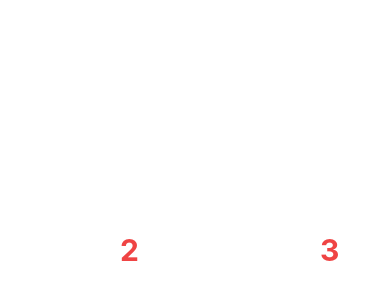
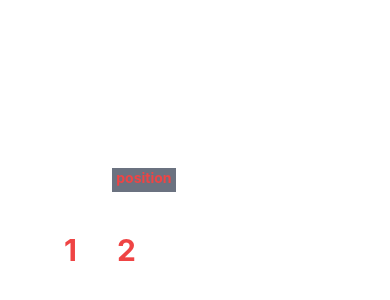
Before and after one commit to arthyun/Types, a React (Vite) app in the folder react-ts1/: page /tailwind in a window 390 px wide. Shown: the part 172-472 px from the top of the page. Built offline with nearby package versions, Linux system fonts and the light colour scheme.

Commit message:
commit19

```diff
--- a/react-ts1/src/components/TailwindComponent.tsx
+++ b/react-ts1/src/components/TailwindComponent.tsx
@@ -12,25 +12,25 @@ const TailwindComponent = () => {
    }, []);
 
    return (
-      <div className="md:container md:mx-auto">
-         <ul className="flex gap-10 justify-center">
+      <div className="md:w-full md:container md:mx-auto">
+         <ul className="flex md:flex-col lg:flex-row gap-10 justify-center w-full">
             <li
                ref={(el) => (listRef.current[0] = el as HTMLLIElement)}
-               className="p-20 bg-white font-bold text-red-500 rounded-lg w-16 md:w-32 lg:w-48"
+               className="bg-white font-bold text-red-500 rounded-lg hover:bg-pink-500 md:w-40 lg:w-60 py-16"
             >
                1
             </li>
             <li
                ref={(el) => (listRef.current[1] = el as HTMLLIElement)}
-               className="p-20 bg-white font-bold text-red-500 rounded-lg w-16 md:w-32 lg:w-48"
+               className="bg-white font-bold text-red-500 rounded-lg md:w-40 lg:w-60 py-16"
             >
                2
             </li>
             <li
                ref={(el) => (listRef.current[2] = el as HTMLLIElement)}
-               className="p-20 bg-white font-bold text-red-500 rounded-lg w-16 md:w-32 lg:w-48"
+               className="bg-white font-bold text-red-500 rounded-lg md:w-40 lg:w-60 py-16 relative"
             >
-               3
+               <span className="w-16 h-6 overflow-hidden text-sm bg-gray-500 absolute top-0 right-0">position</span>
             </li>
          </ul>
       </div>
```
